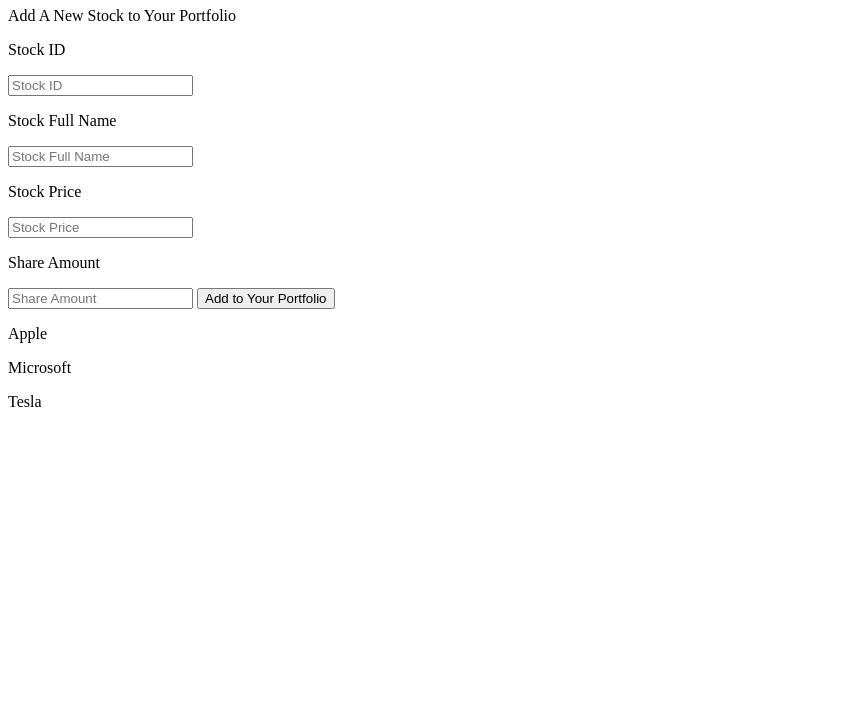
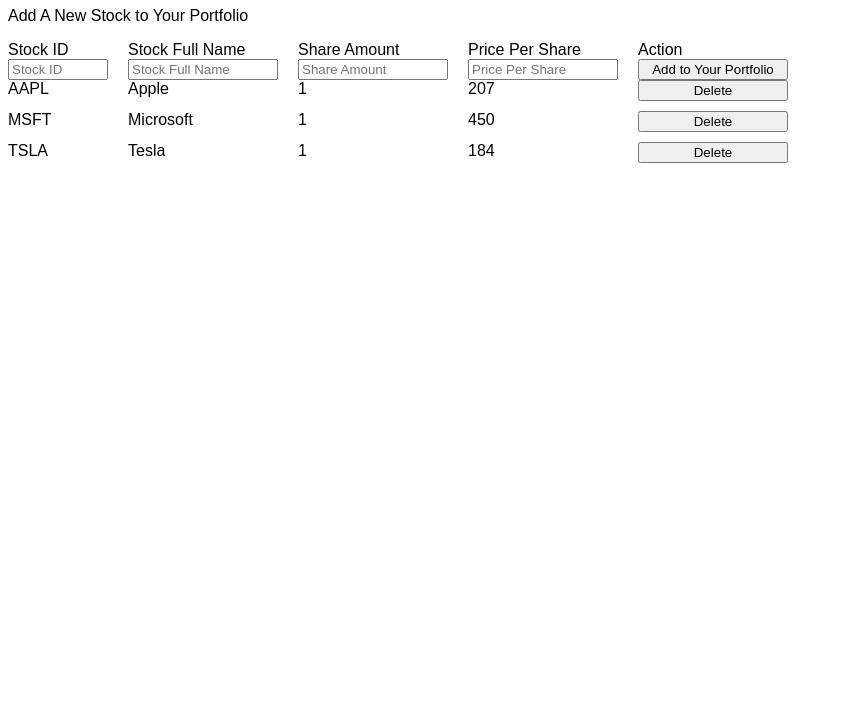
Before and after one commit to Jerryliu3547/stock-tracker, a plain HTML site: page index.html in a window 1280 px wide. Shown: the part 73-800 px from the top of the page, without its empty margins (0-843 px from the left). Drawn offline with Linux system fonts and the light colour scheme.

Commit message:
styled the input sheets

```diff
--- a/index.html
+++ b/index.html
@@ -1,30 +1,35 @@
 <!DOCTYPE html>
 <html>
    <head>
+    <link rel="stylesheet" href="styles/index.css">
     <title>stock tracker</title>
    </head>
 
    <body>
     <h1>Stock tracker</h1>
     <p>Add A New Stock to Your Portfolio</p>
-    <div class="input-filed">
+    <div class="input-field">
         <div>
-            <p>Stock ID</p>
-            <input placeholder="Stock ID">
+            <div class="property-grids">
+                <div>Stock ID</div>
+                <div>Stock Full Name</div>
+                <div>Share Amount</div>
+                <div>Price Per Share</div>
+                <div>Action</div>
 
-            <p>Stock Full Name</p>
-            <input placeholder="Stock Full Name" class="js-stock-full-name">
+            </div>
 
-            <p>Stock Price</p>
-            <input placeholder="Stock Price">
+            <div class="input-grids">
+                <input placeholder="Stock ID" class="js-stock-id">
+                <input placeholder="Stock Full Name" class="js-stock-full-name">
+                <input placeholder="Share Amount">
+                <input placeholder="Price Per Share">
+                <button class="js-add-portfolio-button">Add to Your Portfolio</button>
+            </div>
 
-            <p>Share Amount</p>
-            <input placeholder="Share Amount">
-
-            <button class="js-add-portfolio-button">Add to Your Portfolio</button>
         </div>
 
-        <div class="js-chart">
+        <div class="chart js-chart">
 
         </div>
 
--- a/scripts/index.js
+++ b/scripts/index.js
@@ -1,12 +1,33 @@
-let shareList = ["Apple", "Microsoft", "Tesla"];
-
+let shareList = [{
+    stockId: "AAPL",
+    stockFullName:"Apple",
+    shareAmount: 1,
+    pricePerShare: 207
+},
+{
+    stockId:"MSFT",
+    stockFullName:"Microsoft",
+    shareAmount: 1,
+    pricePerShare: 450
+},
+{
+    stockId: "TSLA",
+    stockFullName:"Tesla",
+    shareAmount: 1,
+    pricePerShare: 184
+}]
 
 function updatingStockList() {
     let shareListHTML = '';
 
     for(let i = 0; i < shareList.length; i++) {
         const shareListItem = shareList[i];
-        const html = `<p>${shareListItem}</p>`;
+        const html = `
+        <div>${shareListItem.stockId}</div>
+        <div>${shareListItem.stockFullName}</div>
+        <div>${shareListItem.shareAmount}</div>
+        <div>${shareListItem.pricePerShare}</div>
+        <button onclick = "shareList.splice(${i},1);updatingStockList();">Delete</button>`;
         shareListHTML += html;
     }
 
@@ -15,9 +36,10 @@ function updatingStockList() {
 };
 updatingStockList();
 
+// add stock to current list
 document.querySelector('.js-add-portfolio-button').addEventListener('click', () => {
     const stockFullName = document.querySelector('.js-stock-full-name').value;
-    shareList.push(stockFullName);
+    shareList.stockFullName.push(stockFullName);
     updatingStockList();
     // Log the shareList each time a new stock is added
 });
--- /dev/null
+++ b/styles/index.css
@@ -0,0 +1,11 @@
+body{
+    font-family: Arial, Helvetica, sans-serif;
+}
+
+.property-grids, .input-grids, .chart{
+    display: grid;
+    grid-template-columns: 100px 150px 150px 150px 150px;
+    column-gap: 20px;
+    row-gap: 10px;
+
+}
```
